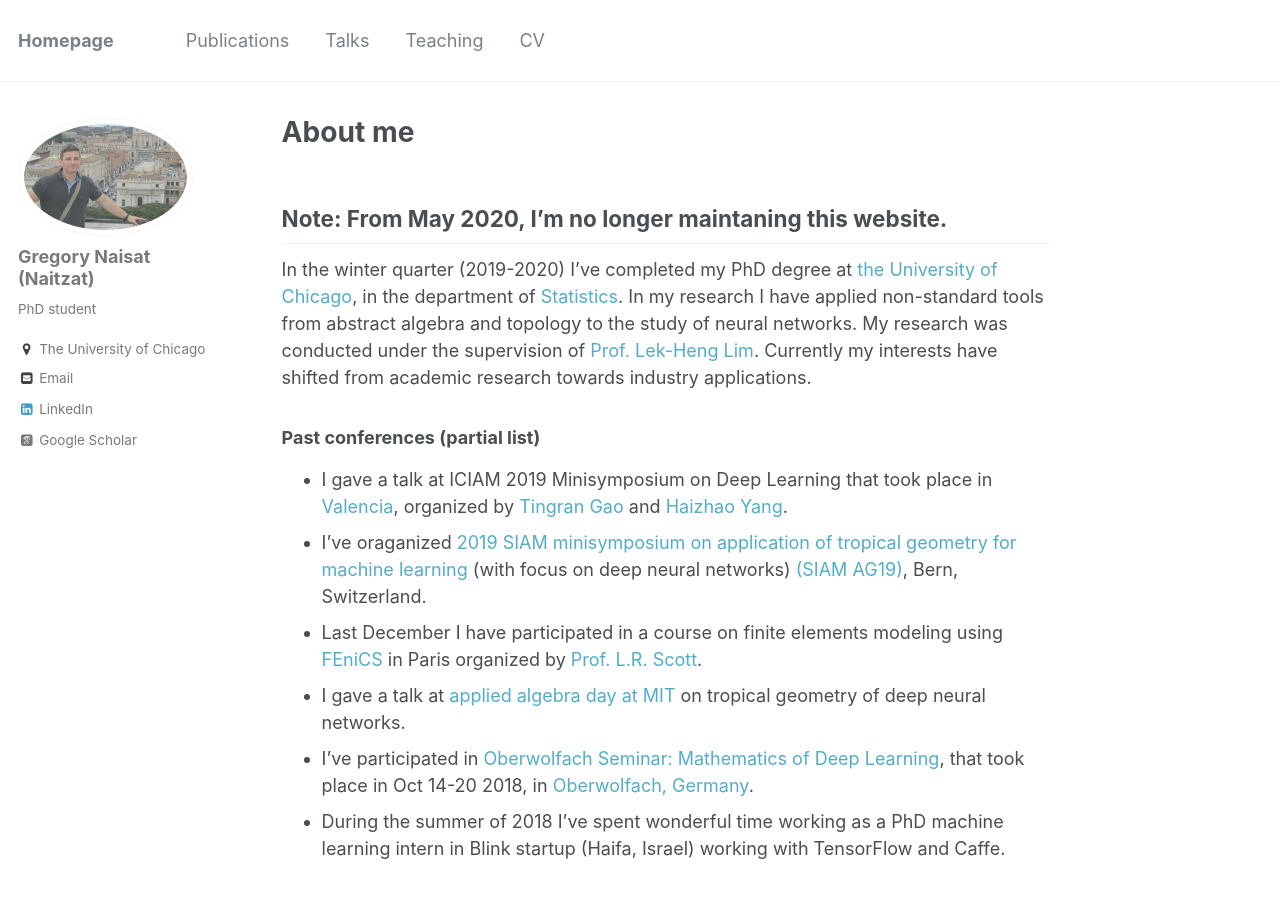
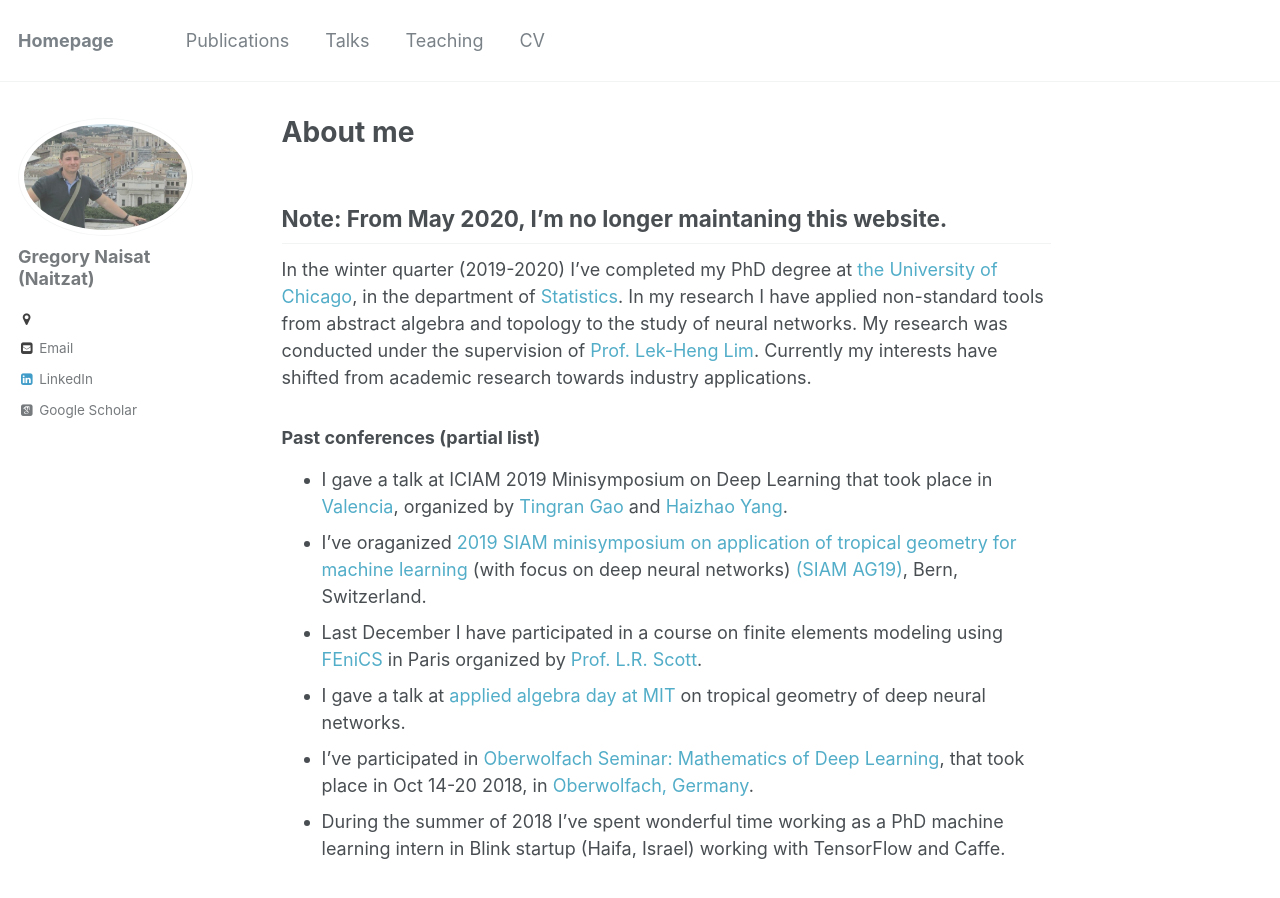
Before and after one commit to sgregnt/sgregnt.github.io, a Jekyll site: the page built from _pages/about.md, in a window 1280 px wide and 900 px high. Built offline with Jekyll 4.4.1, drawn with Linux system fonts in a browser that asks for light colours; some web fonts are replaced.

Commit message:
Update _config.yml

```diff
--- a/_config.yml
+++ b/_config.yml
@@ -81,8 +81,8 @@ analytics:
 author:
   name             : "Gregory Naisat (Naitzat)"
   avatar           : "profile.png"
-  bio              : "PhD student "
-  location         : "The University of Chicago"
+  bio              : ""
+  location         : ""
   employer         :
   googlescholar    : "https://scholar.google.com/citations?user=qWdJyrMAAAAJ&hl=en"
   email            : gregn@uchicago.edu
```
